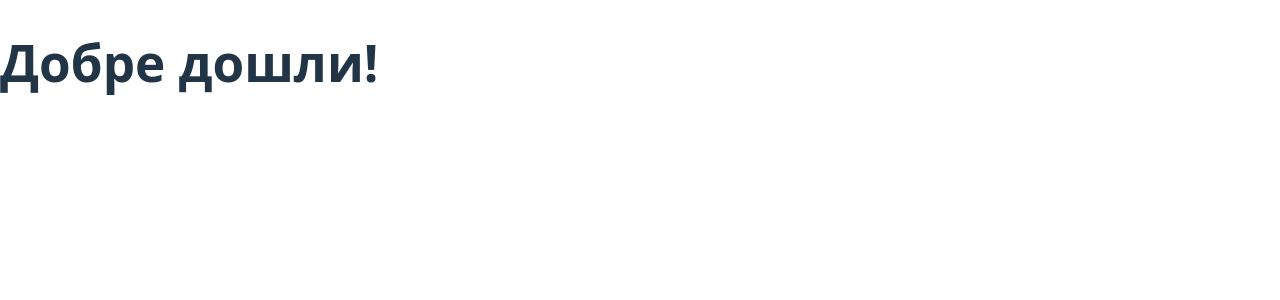
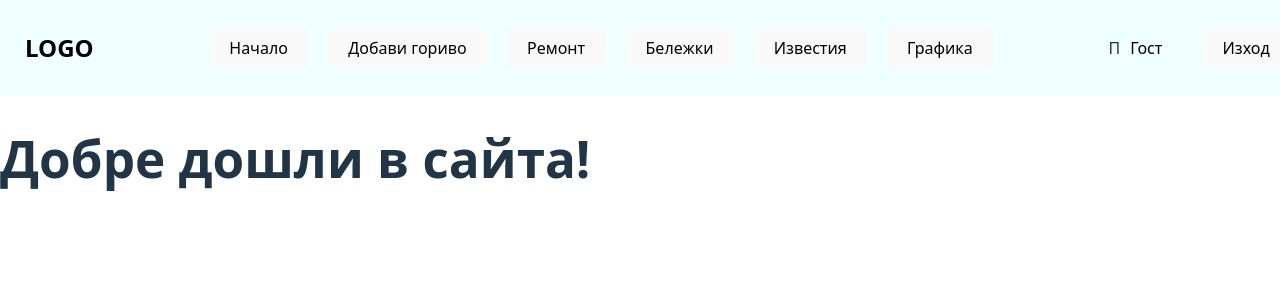
Before and after one commit to djsookz/car-notes, a React (Vite) app: page /home in a window 1280 px wide. Shown: the top 300 px of the page. Built offline with nearby package versions, Linux system fonts and the light colour scheme; no server answers.

Commit message:
second deploy

```diff
--- a/src/pages/HomePage.tsx
+++ b/src/pages/HomePage.tsx
@@ -1,8 +1,34 @@
+import { getAuth, onAuthStateChanged } from 'firebase/auth';
+import { useState, useEffect } from 'react';
+import Navigation from '../components/Navigation';
+import './HomePage.css'
 
 const HomePage = () => {
+  const [user, setUser] = useState<any>(null);
+
+  const auth = getAuth();
+
+  useEffect(() => {
+    onAuthStateChanged(auth, (currentUser) => {
+      if (currentUser) {
+        setUser(currentUser);
+      } else {
+        setUser(null);
+        console.log(user)
+      }
+    });
+  }, [auth]);
+
+
+
   return (
-    <div>
-      <h1>Добре дошли!</h1>
+    <div className='Home-Container' >
+      <Navigation />
+      <h1>Добре дошли в сайта!</h1>
+
+
+
+
     </div>
   );
 };
```
